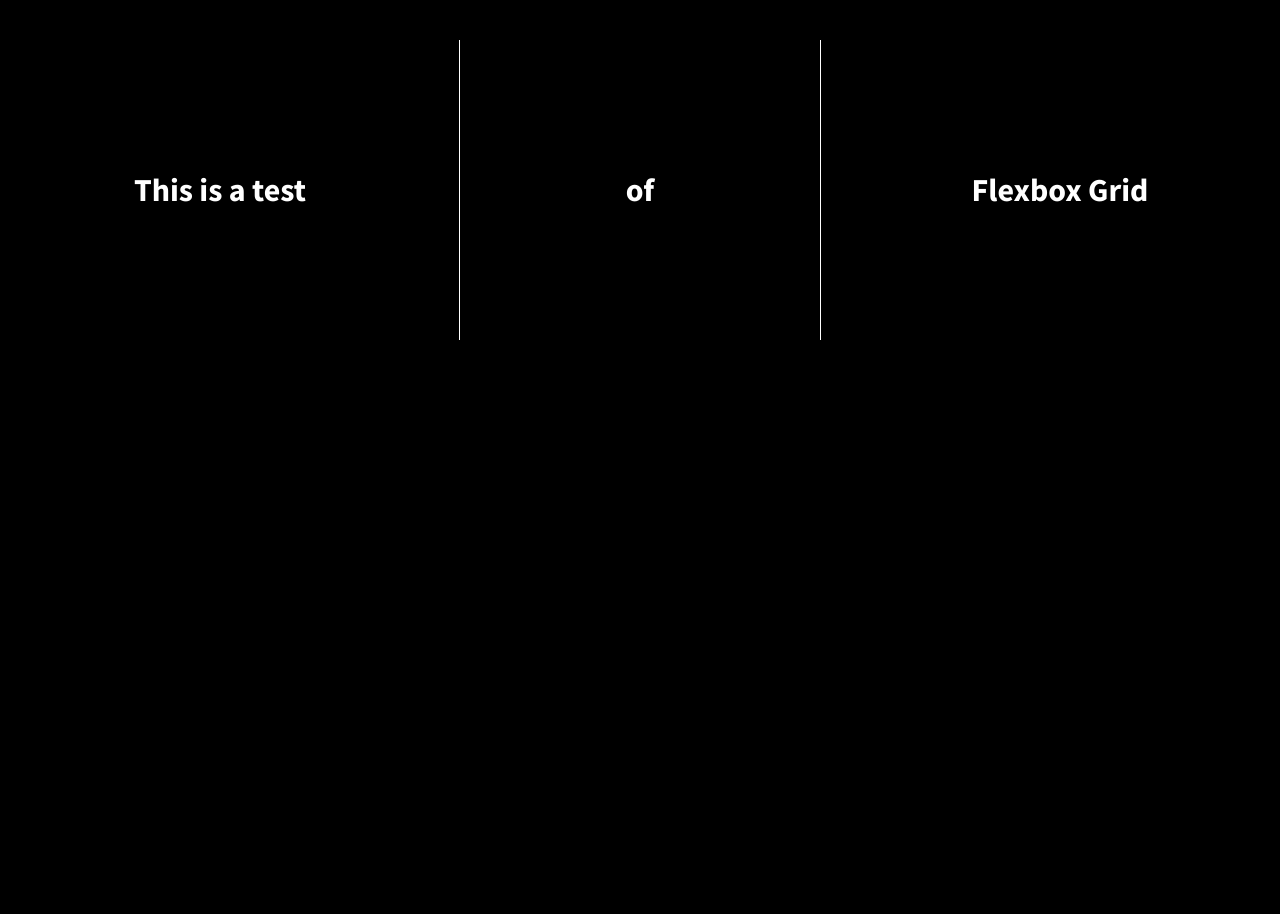
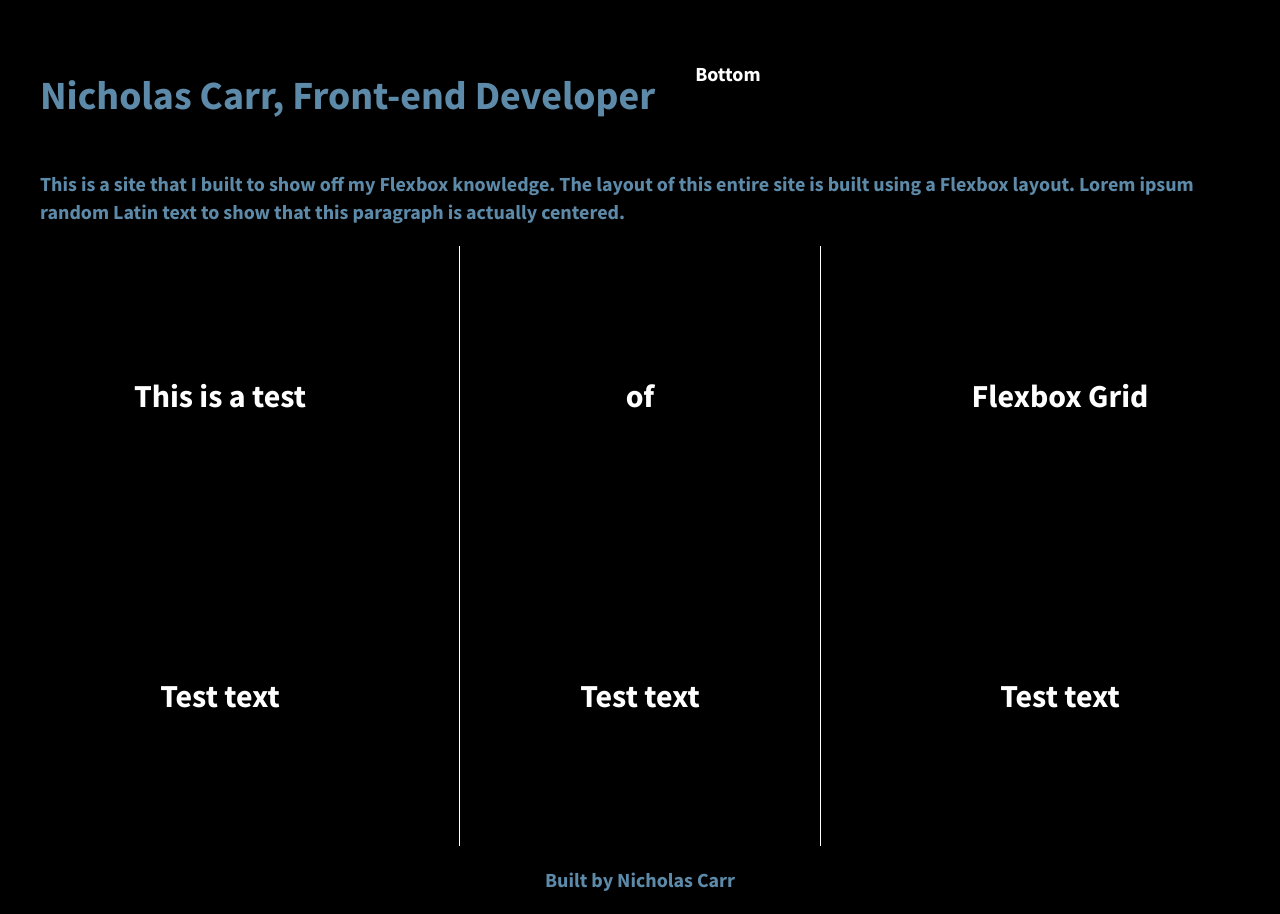
Before and after one commit to carrnicholas/flexbox-grid, a plain HTML site: page index.html in a window 1280 px wide. Before the commit the page ends 880 px from the top, so only its background shows below. Drawn offline with nearby package versions, Linux system fonts and the light colour scheme.

Commit message:
Overhaul of page, major CSS edits

```diff
--- a/css/main.css
+++ b/css/main.css
@@ -106,6 +106,8 @@ body {
   padding: 2em;
   font-size: 1.25em;
   height: 100%;
+  display: flex;
+  color: #5d8aa8;
 }
 
 .wrapper { /* For space around divs */
@@ -113,6 +115,37 @@ body {
   font-weight: 700;
   display: flex;
   justify-content: space-between;
+  align-items: center;
+  flex-flow: row wrap;
+}
+
+header {
+  display: flex;
+  justify-content: space-beween;
+}
+
+#navbar {
+  display: flex;
+  justify-content: flex-end;
+}
+
+#navbar a {
+  text-decoration: none;
+  color: #ffffff;
+}
+
+#navbar a:hover {
+  color: #5d8aa8;
+}
+
+#navbar ul {
+  list-style-type: none;
+  display: inline-block;
+}
+
+main p {
+  display: flex;
+  justify-content: center;
   align-items: center;
 }
 
@@ -132,6 +165,18 @@ body {
 .div-2 {
   border-left: 1px solid #ffffff;
   border-right: 1px solid #ffffff;
+}
+
+.flex-thing {
+  display: flex;
+  justify-content: space-between;
+}
+
+footer {
+  display: flex;
+  justify-content: center;
+  align-items: center;
+  width: 100%;
 }
 
 
--- a/index.html
+++ b/index.html
@@ -22,16 +22,44 @@
         <![endif]-->
 
         <section class="wrapper">
-            <div class="div-1">
+          <header>
+            <div class="flex-thing">
+            <h1>Nicholas Carr, Front-end Developer</h1>
+          </div>
+          <div class="flex-thing"
+            <nav id="navbar">
+              <ul>
+                <li><a href="#bottom">Bottom</a></li>
+              </ul>
+            </nav>
+          </div>
+          </header>
+          <main>
+            <p>This is a site that I built to show off my Flexbox knowledge. The layout of this entire site is built using a Flexbox layout. Lorem ipsum random Latin text to show that this paragraph is actually centered.
+            </p>
+          </main>
+            <div class="div-1" class="flex-thing">
                 This is a test
             </div>
-            <div class="div-2">
+            <div class="div-2" class="flex-thing">
                 of
             </div>
-            <div class="div-3">
+            <div class="div-3" class="flex-thing">
                 Flexbox Grid
             </div>
-        </section>
+            <div class="div-3" class="flex-thing">
+              Test text
+            </div>
+            <div class="div-2" class="flex-thing">
+                Test text
+            </div>
+            <div class="div-3" class="flex-thing">
+                Test text
+            </div>
+          <footer id="bottom">
+            <p>Built by Nicholas Carr</p>
+          </footer>
+        </section> <!-- close wrapper -->
 
         <script src="https://ajax.googleapis.com/ajax/libs/jquery/1.11.3/jquery.min.js"></script>
         <script>window.jQuery || document.write('<script src="js/vendor/jquery-1.11.3.min.js"><\/script>')</script>
```
